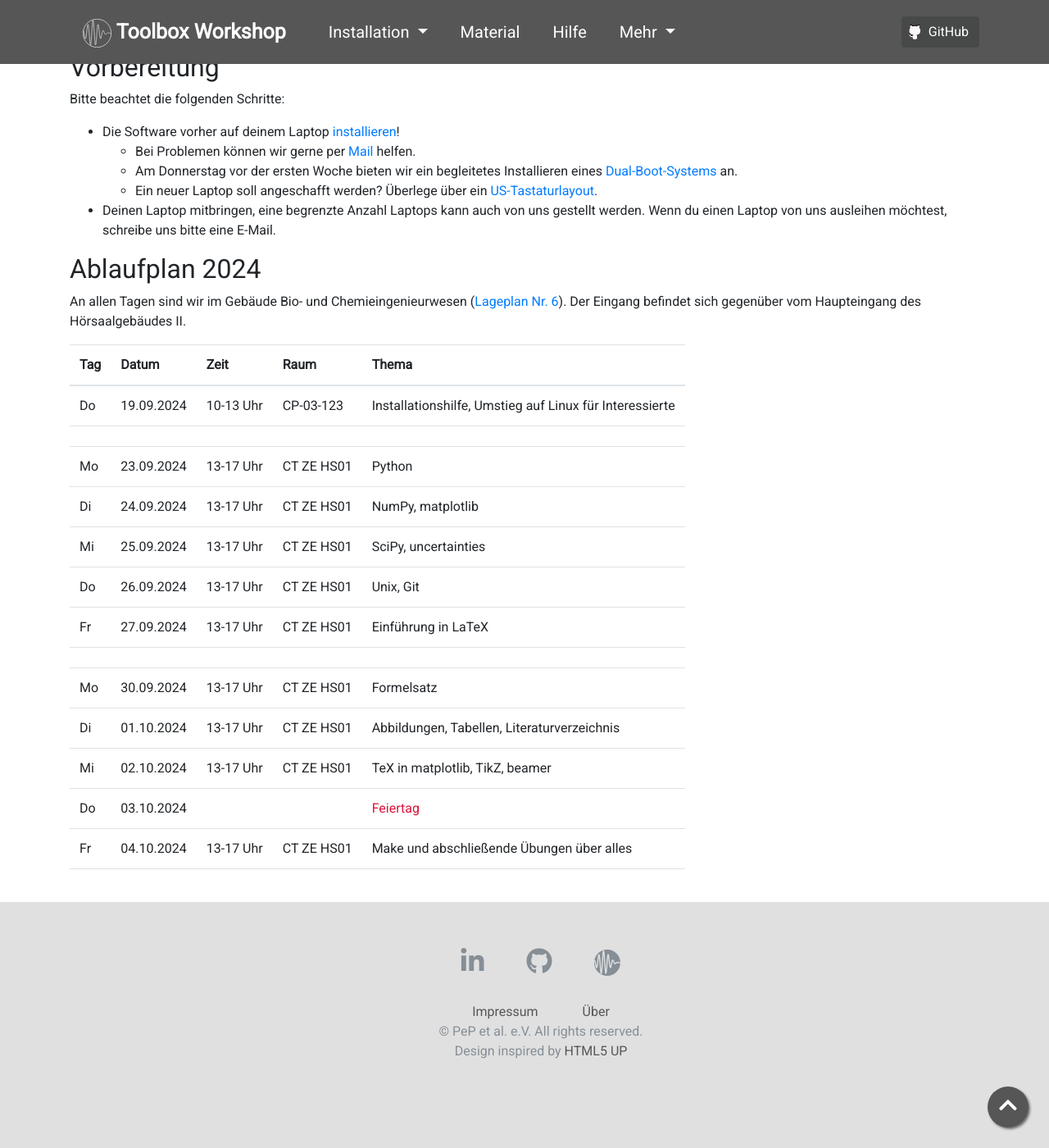
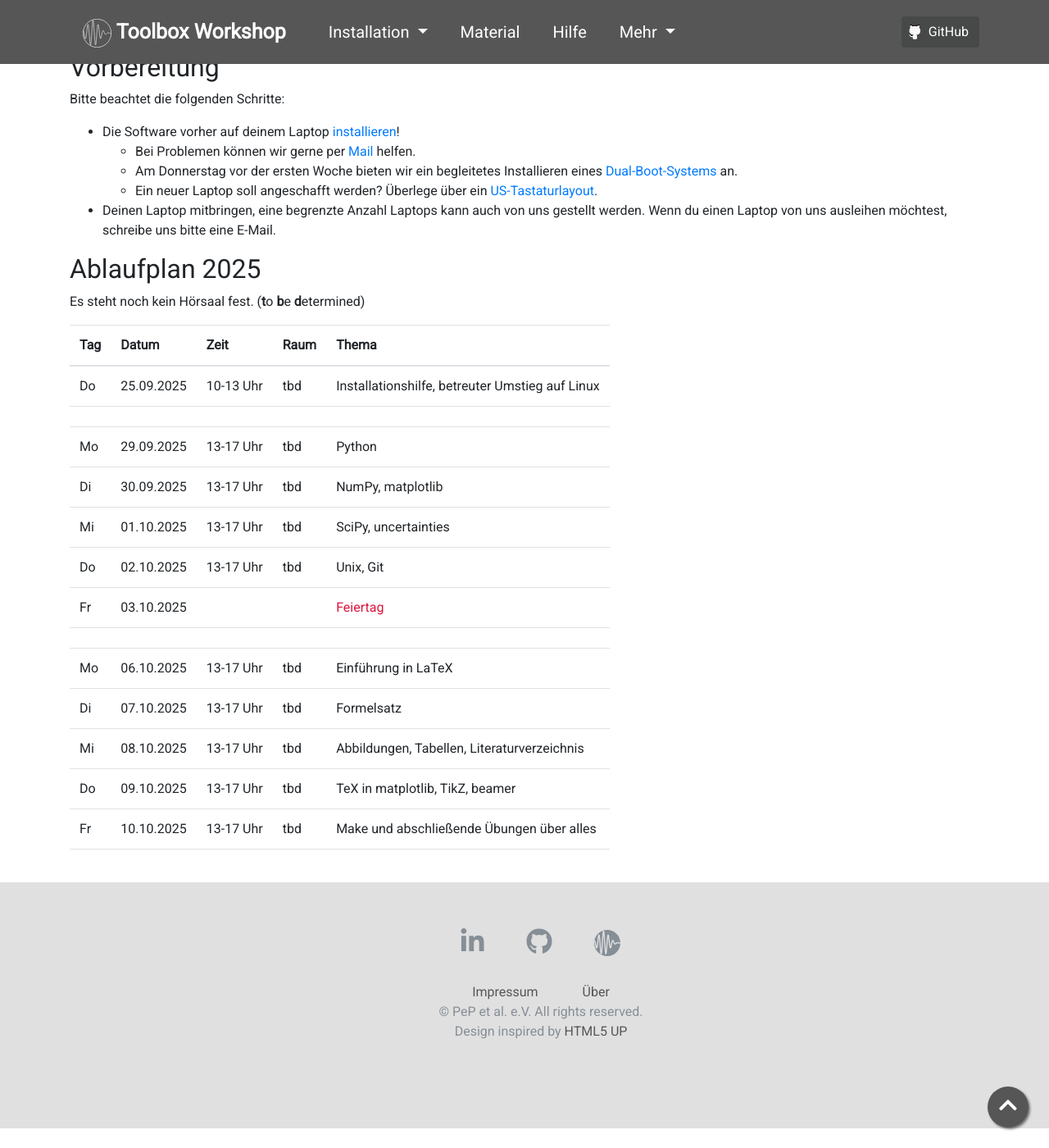
Before and after one commit to pep-dortmund/homepage-toolbox, a Jekyll site: the page built from index.md, in a window 1280 px wide and 1400 px high, scrolled down 1169 px. Shown: the whole window at 82% size. Built offline with Jekyll 4.4.1, drawn with Linux system fonts in a browser that asks for light colours; nearby versions of some CDN libraries; after the commit the page ends 2545 px from its top, so only the background shows below that; some of the changed text lies outside the part shown.

Commit message:
update index and notes to 2025

```diff
--- a/index.md
+++ b/index.md
@@ -18,7 +18,7 @@ Es sind aber auch alle anderen eingeladen, die gerne die Grundlagen der gezeigte
 
 ## Anmeldung & Umfrage
 
-Die Anmeldung mit Angabe einer E-Mail-Adresse ist 2024 verpflichtend,
+Die Anmeldung mit Angabe einer E-Mail-Adresse ist verpflichtend,
 darüber werden wir euch noch an den Start des Workshops erinnern
 und mögliche Abweichungen mitteilen.
 
@@ -31,7 +31,7 @@ Zur Zeit ist die Umfrage noch nicht freigeschaltet.
 -->
 
 <div class="text-center mb-3">
-<a target="_blank" role="button" class="btn btn-primary" href="https://registration.pep-dortmund.org/events/toolbox24/registration/">Zur Anmeldung (Umfrage)</a>
+<a target="_blank" role="button" class="btn btn-primary" href="https://registration.pep-dortmund.org/events/toolbox25/registration/">Zur Anmeldung (Umfrage)</a>
 </div>
 
 ## Themen
@@ -87,11 +87,11 @@ Bitte beachtet die folgenden Schritte:
   - Ein neuer Laptop soll angeschafft werden? Überlege über ein [US-Tastaturlayout](https://endler.dev/2018/keyboard/){:target="_blank"}.
 - Deinen Laptop mitbringen, eine begrenzte Anzahl Laptops kann auch von uns gestellt werden. Wenn du einen Laptop von uns ausleihen möchtest, schreibe uns bitte eine E-Mail.
 
-## Ablaufplan 2024
+## Ablaufplan 2025
 
-<!--Es steht noch kein Hörsaal fest. (**t**o **b**e **d**etermined)-->
-An allen Tagen sind wir im Gebäude Bio- und Chemieingenieurwesen ([Lageplan Nr. 6](https://www.tu-dortmund.de/storages/tu_website/Referat_1/News/2019/2019_10_Oktober/191010_TU_Lageplan_A4_WEB_2019.pdf){:target="_blank"}).
-Der Eingang befindet sich gegenüber vom Haupteingang des Hörsaalgebäudes II.
+Es steht noch kein Hörsaal fest. (**t**o **b**e **d**etermined)
+<!-- An allen Tagen sind wir im Gebäude Bio- und Chemieingenieurwesen ([Lageplan Nr. 6](https://www.tu-dortmund.de/storages/tu_website/Referat_1/News/2019/2019_10_Oktober/191010_TU_Lageplan_A4_WEB_2019.pdf){:target="_blank"}).
+Der Eingang befindet sich gegenüber vom Haupteingang des Hörsaalgebäudes II. --->
 
 <table class="table table-hover">
 <thead>
@@ -106,10 +106,10 @@ Der Eingang befindet sich gegenüber vom Haupteingang des Hörsaalgebäudes II.
 <tbody>
   <tr>
   <td>Do</td>
-  <td>19.09.2024</td>
+  <td>25.09.2025</td>
   <td>10-13 Uhr</td>
-  <td>CP-03-123</td>
-  <td>Installationshilfe, Umstieg auf Linux für Interessierte
+  <td>tbd</td>
+  <td>Installationshilfe, betreuter Umstieg auf Linux
    </td>
   </tr>
   <tr>
@@ -117,88 +117,79 @@ Der Eingang befindet sich gegenüber vom Haupteingang des Hörsaalgebäudes II.
   </tr>
   <tr>
   <td>Mo</td>
-  <td>23.09.2024</td>
+  <td>29.09.2025</td>
   <td>13-17 Uhr</td>
-  <td>CT ZE HS01</td>
+  <td>tbd</td>
   <td>Python</td>
   </tr>
   <tr>
   <td>Di</td>
-  <td>24.09.2024</td>
+  <td>30.09.2025</td>
   <td>13-17 Uhr</td>
-  <td>CT ZE HS01</td>
+  <td>tbd</td>
   <td>NumPy, matplotlib</td>
   </tr>
   <tr>
   <td>Mi</td>
-  <td>25.09.2024</td>
+  <td>01.10.2025</td>
   <td>13-17 Uhr</td>
-  <td>CT ZE HS01</td>
+  <td>tbd</td>
   <td>SciPy, uncertainties</td>
   </tr>
   <tr>
   <td>Do</td>
-  <td>26.09.2024</td>
+  <td>02.10.2025</td>
   <td>13-17 Uhr</td>
-  <td>CT ZE HS01</td>
+  <td>tbd</td>
   <td>Unix, Git</td>
   </tr>
   <tr>
   <td>Fr</td>
-  <td>27.09.2024</td>
-  <td>13-17 Uhr</td>
-  <td>CT ZE HS01</td>
-  <td>Einführung in LaTeX</td>
+  <td>03.10.2025</td>
+  <td></td>
+  <td></td>
+  <td><span style="color:crimson"> Feiertag </span></td>
   </tr>
   <tr>
   <td colspan="5"></td>
   </tr>
   <tr>
   <td>Mo</td>
-  <td>30.09.2024</td>
+  <td>06.10.2025</td>
   <td>13-17 Uhr</td>
-  <td>CT ZE HS01</td>
+  <td>tbd</td>
+  <td>Einführung in LaTeX</td>
+  </tr>
+  <tr>
+  <td>Di</td>
+  <td>07.10.2025</td>
+  <td>13-17 Uhr</td>
+  <td>tbd</td>
   <td>Formelsatz</td>
   </tr>
   <tr>
-  <td>Di</td>
-  <td>01.10.2024</td>
+  <td>Mi</td>
+  <td>08.10.2025</td>
   <td>13-17 Uhr</td>
-  <td>CT ZE HS01</td>
+  <td>tbd</td>
   <td>Abbildungen, Tabellen, Literaturverzeichnis</td>
   </tr>
   <tr>
-  <td>Mi</td>
-  <td>02.10.2024</td>
+  <td>Do</td>
+  <td>09.10.2025</td>
   <td>13-17 Uhr</td>
-  <td>CT ZE HS01</td>
+  <td>tbd</td>
   <td>TeX in matplotlib, TikZ, beamer</td>
   </tr>
   <tr>
-  <td>Do</td>
-  <td>03.10.2024</td>
-  <td></td>
-  <td></td>
-  <td><span style="color:crimson"> Feiertag </span></td>
-  </tr>
-  <tr>
   <td>Fr</td>
-  <td>04.10.2024</td>
+  <td>10.10.2025</td>
   <td>13-17 Uhr</td>
-  <td>CT ZE HS01</td>
+  <td>tbd</td>
   <td>Make und abschließende Übungen über alles</td>
   </tr>
   <tr>
   <td colspan="5"></td>
   </tr>
-<!--
-  <tr>
-  <td>Fr</td>
-  <td>30.09.2024</td>
-  <td>13-17 Uhr</td>
-  <td>CT ZE HS01</td>
-  <td>Ausführliche Übungen über alles</td>
-  </tr>
--->
 </tbody>
 </table>
```
Also changed, not shown: about.md (+1 -2 lines), notes.md (+20 -22 lines).
